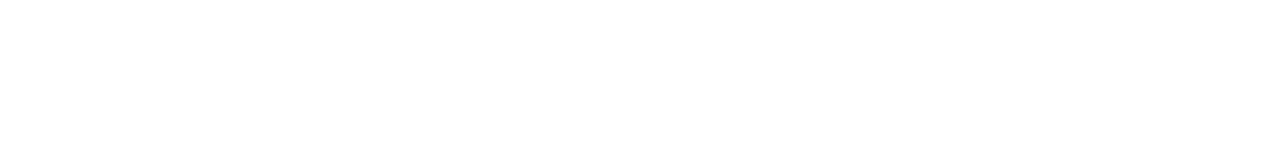
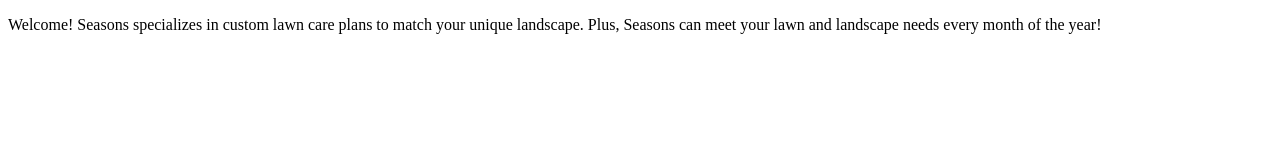
Before and after one commit to jetcityweb/seasons, a plain HTML site: page index.html in a window 1280 px wide. Drawn offline with Linux system fonts and the light colour scheme.

Commit message:
Add welcome message

```diff
--- a/index.html
+++ b/index.html
@@ -5,6 +5,6 @@
         <title>Seasons Lawn Care</title>
     </head>
     <body>
-
+        <p>Welcome! Seasons specializes in custom lawn care plans to match your unique landscape. Plus, Seasons can meet your lawn and landscape needs every month of the year!</p>
     </body>
 </html>
```
